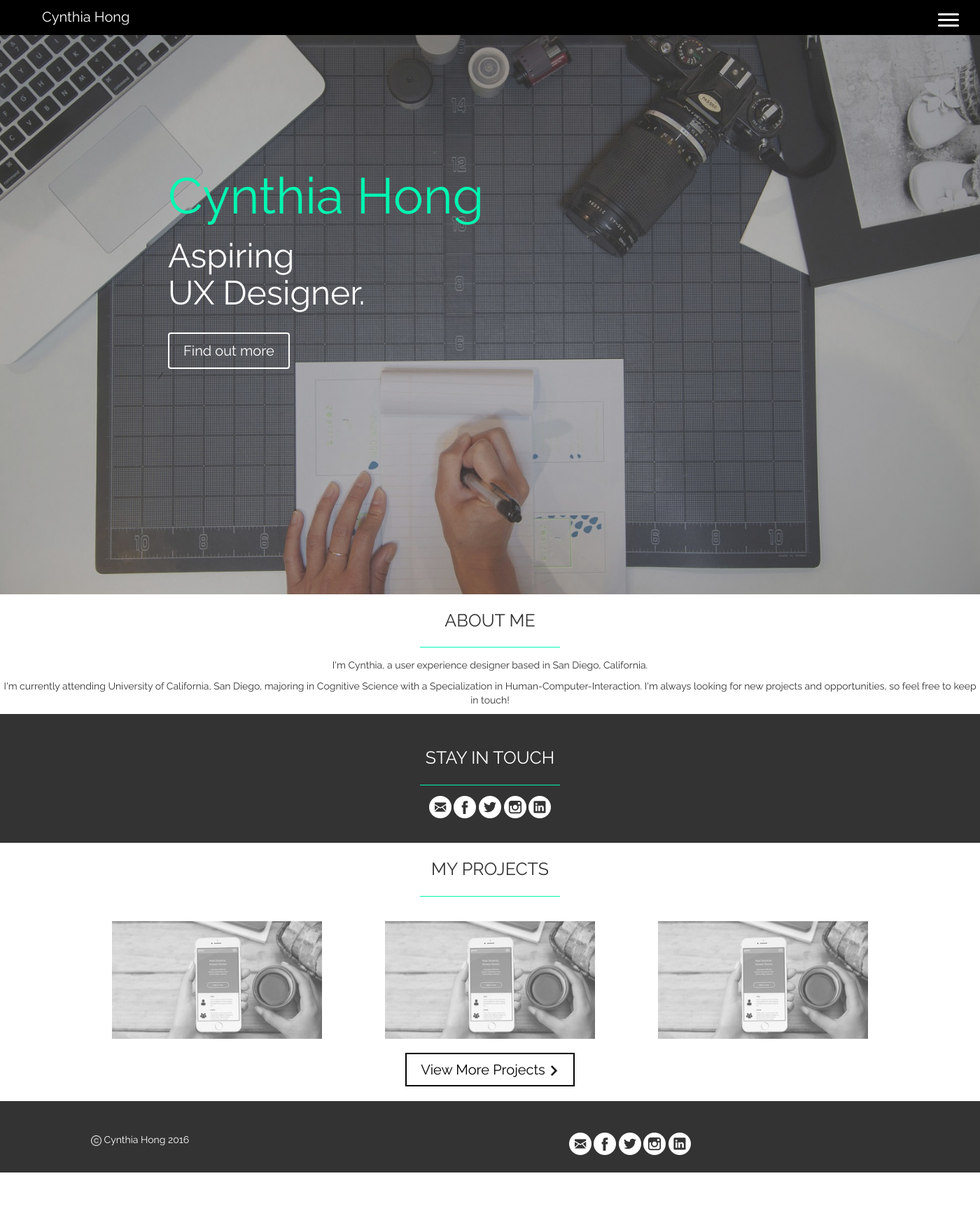
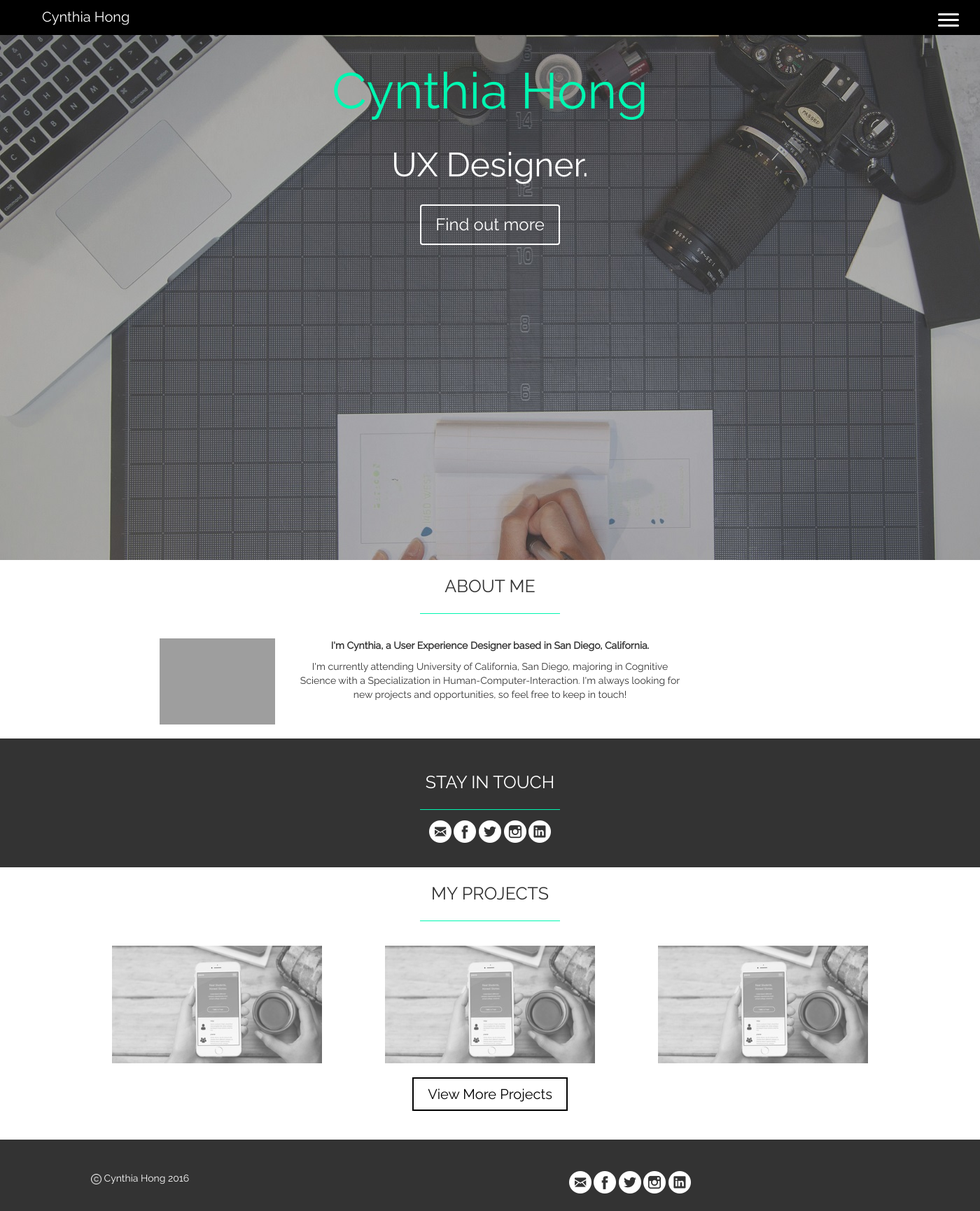
Before and after one commit to cynthiahong/portfolio, a Node server app: page / in a window 1400 px wide. Shown: the whole page at 70% size. Before the commit the page ends 1675 px from the top, so only its background shows below. Run offline with Node 20, Linux system fonts and the light colour scheme; some libraries are stand-ins or nearby versions; grey boxes are pictures that could not be loaded.

Commit message:
added a picture of me

```diff
--- a/public/css/index.css
+++ b/public/css/index.css
@@ -14,6 +14,11 @@ header{
   position: fixed;
   height: 50px;
   z-index: 999;
+}
+
+.head{
+  z-index: 0;
+  position:absolute;
 }
 .site-title{
   margin-left: 60px;
@@ -46,11 +51,20 @@ nav li {
 
 
 .home-name{
-  position: absolute;
-  top: 200px;
-  left: 225px;
+  position: relative;
+  height:auto;
+  padding:50px;
+
+/*  top: 200px;
+  left: 225px; */
 }
 
+.home-a{
+  background: url('/images/home5.jpg');
+  width:auto;
+  min-height:800px;
+
+}
 .project-text{
   max-width: 800px;
   text-align: left;
@@ -68,7 +82,7 @@ nav li {
   padding-left: 20px;
   padding-right:20px;
   z-index: 2;
-  font-size: 20px;
+  font-size: x-large;
   color:white;
   text-decoration: none;
 }
@@ -100,8 +114,9 @@ nav li {
   top:2px;
 }
 .name{
-  color: #00f7b1; /* or white? */
-  /*color:#4EB1BA; */
+  color: #00f7b1; /* or white?
+  /*color:#4EB1BA;*/
+  padding:20px;
   font-size: 72px;
   /* color:black; */
 }
@@ -132,12 +147,13 @@ filter: grayscale(1);
 }
 
 #connect{
-  padding-top: 30px;
+  padding-top: 20px;
   color: white;
 }
 
-.connect-2{
-
+.project-short{
+  padding-top:20px;
+  padding-bottom: 20px;
 }
 
 .divider{
@@ -155,10 +171,8 @@ filter: grayscale(1);
   border-bottom: 1px solid #00f7b1;
 }
 
-#about-home, #connect, #project-home{
-  padding-top: 20px;
+#about-home,#connect, #project-home{
   font-size: 25px;
-
 }
 
 ul{
@@ -281,4 +295,21 @@ ul{
   transform: rotate(-135deg);
 }
 
+.mypic{
+  float:left;
+  display:block;
+}
+
+.about-description{
+  max-width: 600px;
+
+}
+
+.about{
+  padding-top:20px;
+  padding-bottom:20px;
+}
+.name-description{
+
+}
 /** end **/
--- a/views/index.handlebars
+++ b/views/index.handlebars
@@ -1,18 +1,21 @@
 
 
- <div class="home">
-  <img class="home-picture" src="/images/home5.jpg" width="100%">
+   <div class="home">
+     <div class="home-a">
+
 <div class="home-name">
-  <div class="container">
+<!--  <div class="container">
     <div class="row">
-      <div class="col-md-5">
+      <div class="col-md-5"> --><center>
+
   <h1 class="name">Cynthia Hong</h1>
-  <h2 class="description-1">Aspiring </br> UX Designer.</h2></br>
+  <h2 class="description-1">UX Designer.</h2></br>
   <a class="btn" href="#about-home">Find out more
-    <!--<img class="arrow" src="/images/down-arrow.png" onmouseover="this.src='/images/down-arrow-hover.png">--></a>
-</div>
-</div></div>/</div>
-</div>
+    <!--<img class="arrow" src="/images/down-arrow.png" onmouseover="this.src='/images/down-arrow-hover.png"> --></a>
+</div></div>
+<!--</div>/</div>
+</div>-->
+</center>
 
 
 
@@ -23,12 +26,20 @@
     ABOUT ME
   </div>
   <div class="divider"> </div>
-  <p> I'm Cynthia, a user experience designer based in San Diego, California.</p>
-  <p> I'm currently attending University of California, San Diego,
+  <div class="container">
+    <div class="row">
+      <div class="col-md-1"></div>
+    <div class="col-md-2">
+  <img class="mypic" src="/images/me copy.png" width="100%"></div>
+  <div class="col-md-6">
+  <div class="about-description">
+  <p class="name-description"> <b>I'm Cynthia, a User Experience Designer based in San Diego, California.</b></p>
+  <p class="more-description"> I'm currently attending University of California, San Diego,
   majoring in Cognitive Science with a Specialization in
   Human-Computer-Interaction. I'm always looking for new
-  projects and opportunities, so feel free to keep in touch!</p>
-
+  projects and opportunities, so feel free to keep in touch!</p></div>
+</div>
+</div></div>
 </div>
 </center>
 
@@ -72,7 +83,8 @@
     </div>
 <div class="view-project">
     <a class="btn2" href="/projects" data-scrollto="overview">View More Projects
-      <img class="arrow" src="/images/right-arrow.png"></a>
+      <!--<img class="arrow" src="/images/right-arrow.png">--></a>
 </div>
   </div>
 </center>
+</div>
```
Also changed, not shown: 2 other files.
